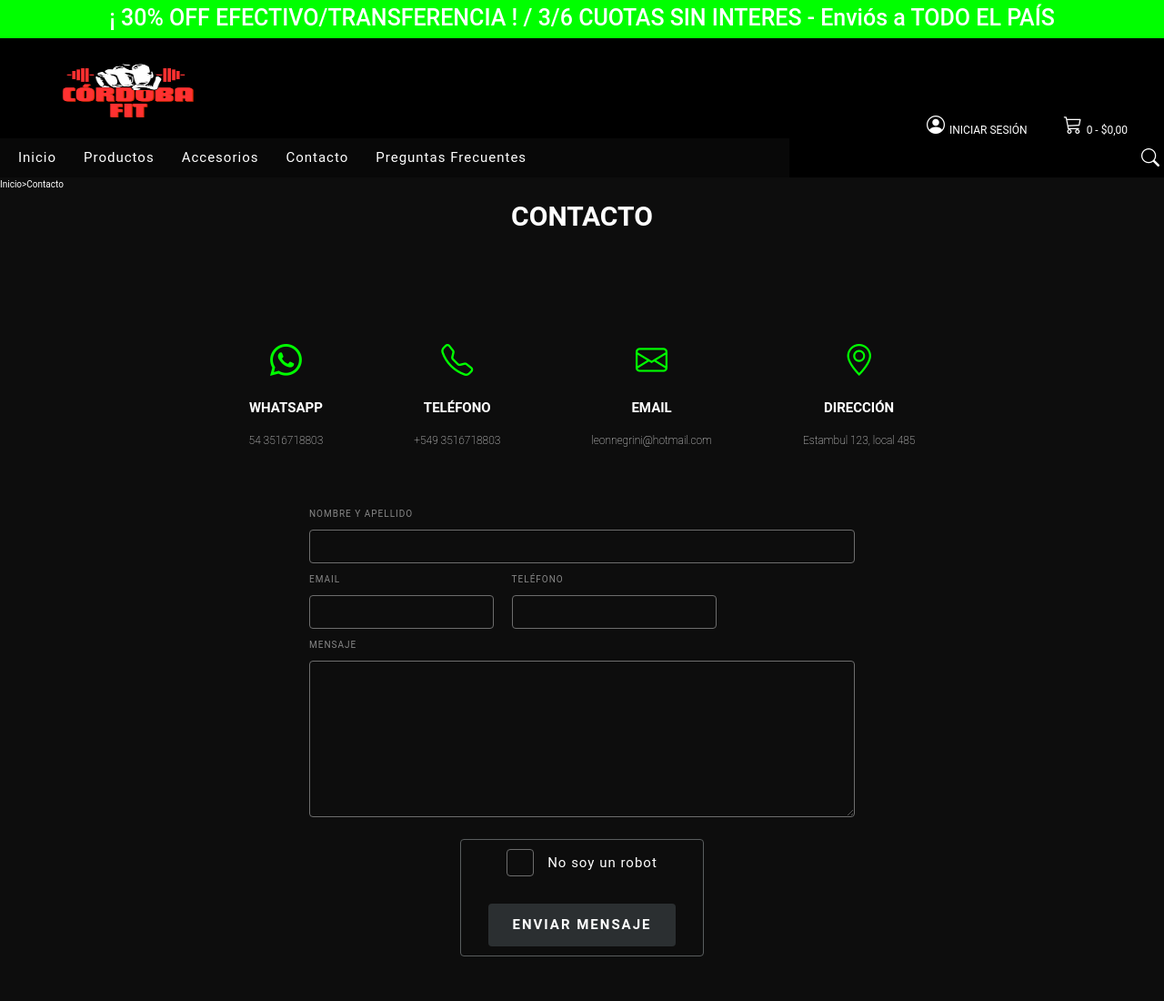
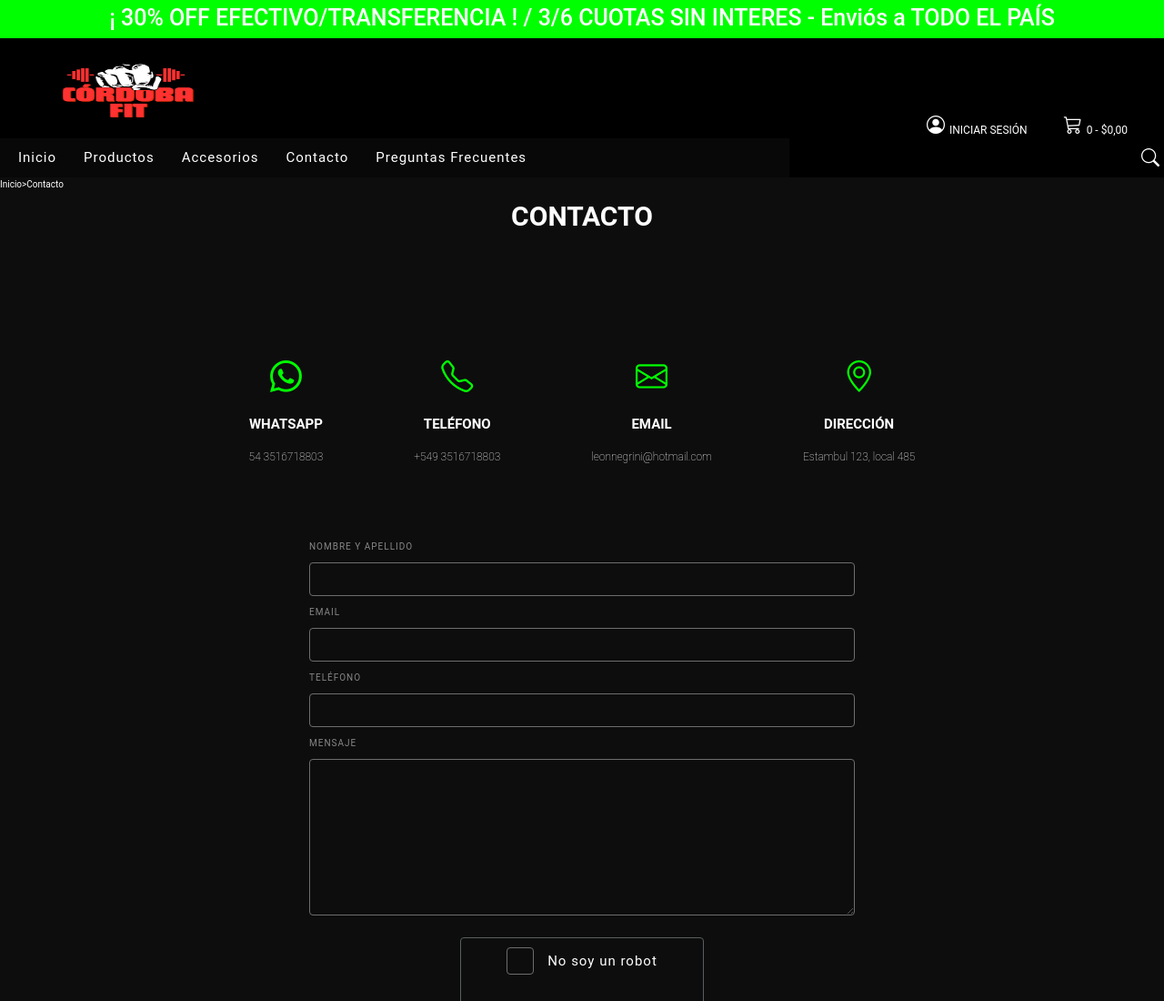
Before and after one commit to leonnegrini/proyectocoder61940, a plain HTML site: page pages/contacto.html in a window 1280 px wide. Shown: the top 1100 px of the page at 91% size. Drawn offline with nearby package versions, Linux system fonts and the light colour scheme.

Commit message:
cambie el direction de formEmailTelContainer

```diff
--- a/css/style.css
+++ b/css/style.css
@@ -675,9 +675,9 @@ h6 {
 
 .formEmailTelContainer {
     display: flex;
+    flex-direction: column;
     background-color: #0d0d0d;
     width: 100%;
-    gap: 20px;
 }
 
 .formInputEmail {
```
